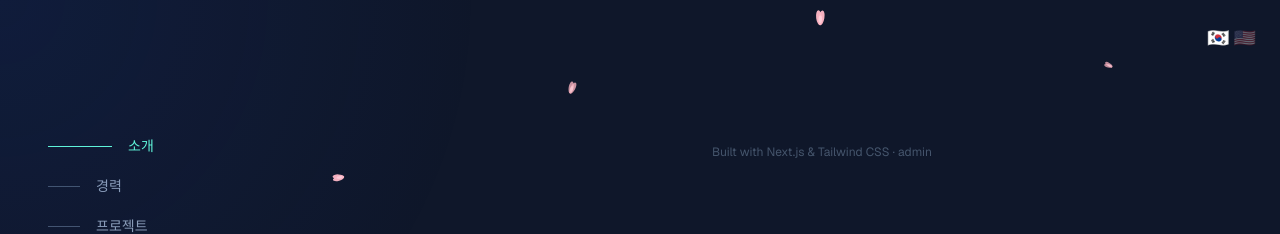
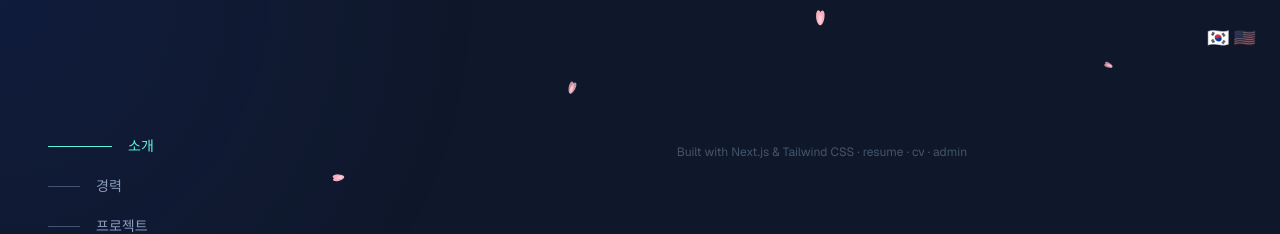
Before and after one commit to sung-park/hello, a Next.js app in the folder portfolio/: page / in a window 1280 px wide. Shown: the top 234 px of the page. Built offline with nearby package versions, Linux system fonts and the light colour scheme; no server answers; the database is empty.

Commit message:
Add resume and cv links to site footer

```diff
--- a/portfolio/src/components/public/SocialFooter.tsx
+++ b/portfolio/src/components/public/SocialFooter.tsx
@@ -3,6 +3,14 @@ export function SocialFooter() {
     <footer className="py-12 text-center">
       <p className="text-xs text-slate-600">
         Built with Next.js &amp; Tailwind CSS &middot;{' '}
+        <a href="/resume" className="transition-colors hover:text-slate-400">
+          resume
+        </a>
+        {' '}&middot;{' '}
+        <a href="/cv" className="transition-colors hover:text-slate-400">
+          cv
+        </a>
+        {' '}&middot;{' '}
         <a href="/admin/login" className="transition-colors hover:text-slate-400">
           admin
         </a>
```
